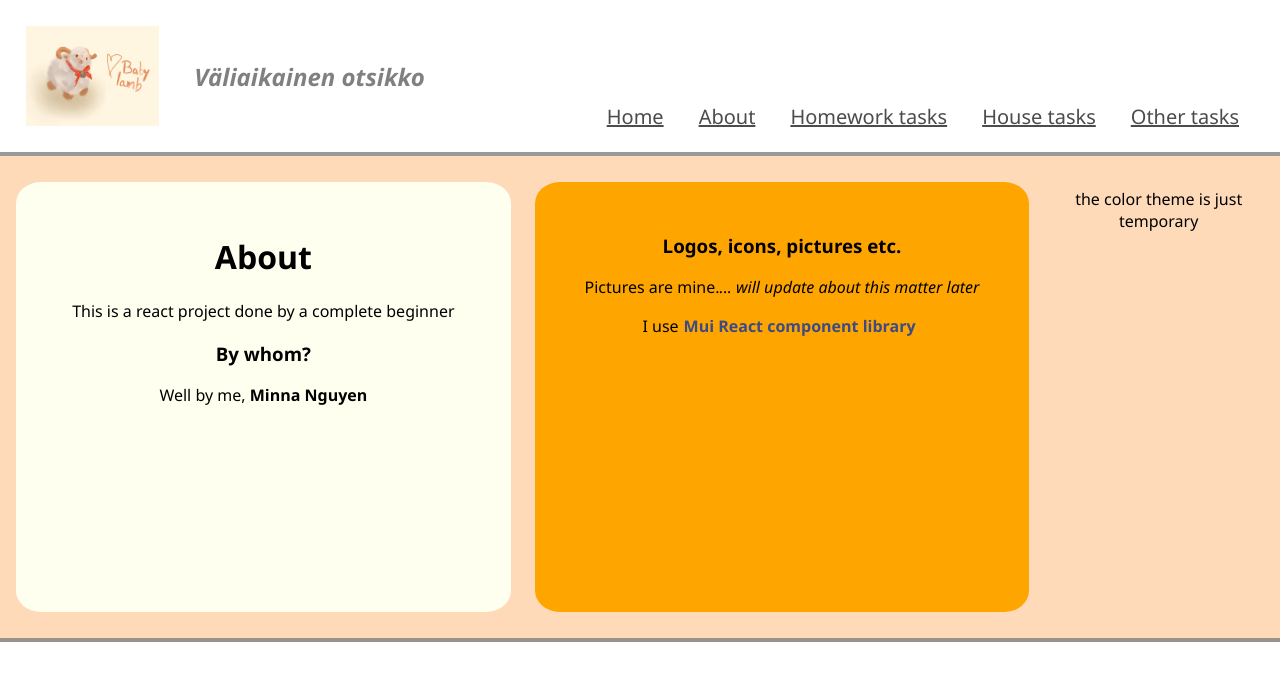
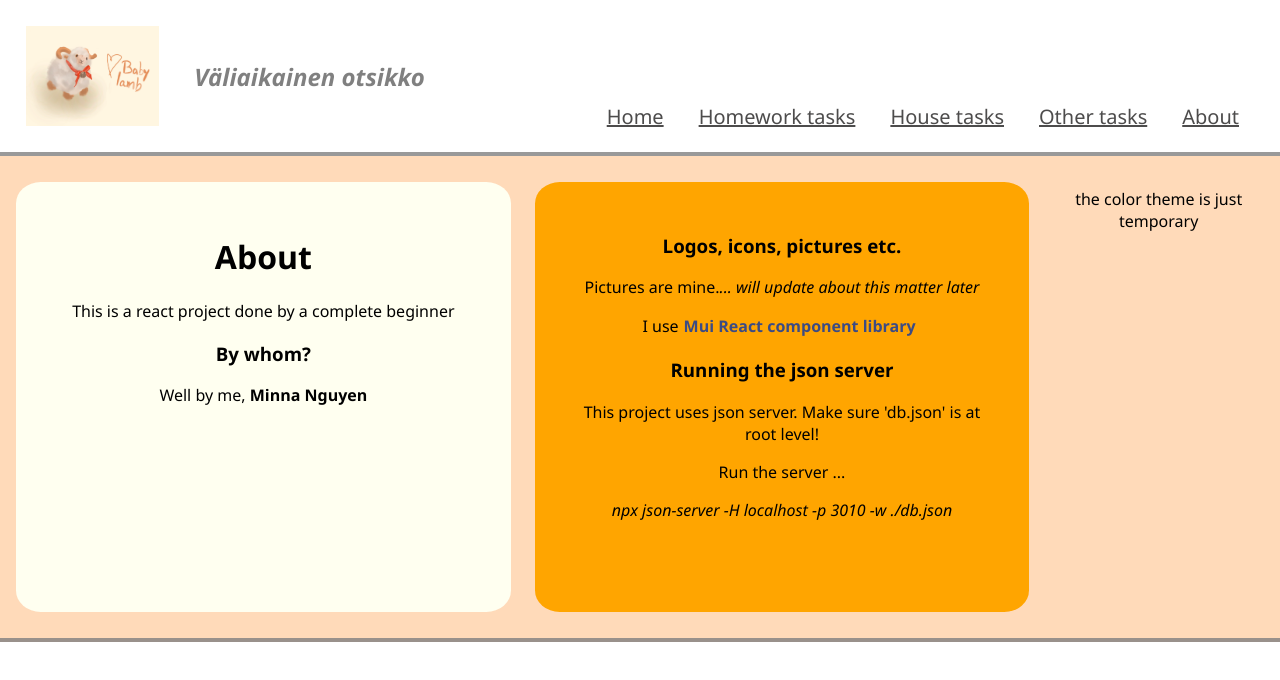
Before and after one commit to Minna-Nguyen/react_harjoitustyo, a React (Create React App) app in the folder project/: page /about in a window 1280 px wide. Shown: the top 680 px of the page. Built offline with nearby package versions, Linux system fonts and the light colour scheme; no server answers.

Commit message:
App.js: move 'About' link to end, About.js: add info on json server

```diff
--- a/project/src/About.js
+++ b/project/src/About.js
@@ -26,6 +26,14 @@ function About(props) {
               <strong> Mui React component library</strong>
             </button>
           </p>
+          <h3>Running the json server</h3>
+          <p>
+            This project uses json server. Make sure 'db.json' is at root level!
+          </p>
+          <p>Run the server ... </p>
+          <p>
+            <em>npx json-server -H localhost -p 3010 -w ./db.json</em>
+          </p>
         </div>
         <div>
           <p> the color theme is just temporary</p>
--- a/project/src/App.js
+++ b/project/src/App.js
@@ -30,9 +30,6 @@ class App extends React.Component {
                   <Link to="/">Home</Link>
                 </li>
                 <li className="nav-item">
-                  <Link to="about">About</Link>
-                </li>
-                <li className="nav-item">
                   <Link to="/homework">Homework tasks</Link>
                 </li>
                 <li className="nav-item">
@@ -40,6 +37,9 @@ class App extends React.Component {
                 </li>
                 <li className="nav-item">
                   <Link to="other_tasks">Other tasks</Link>
+                </li>
+                <li className="nav-item">
+                  <Link to="about">About</Link>
                 </li>
               </ul>
               {/* </div> */}
```
